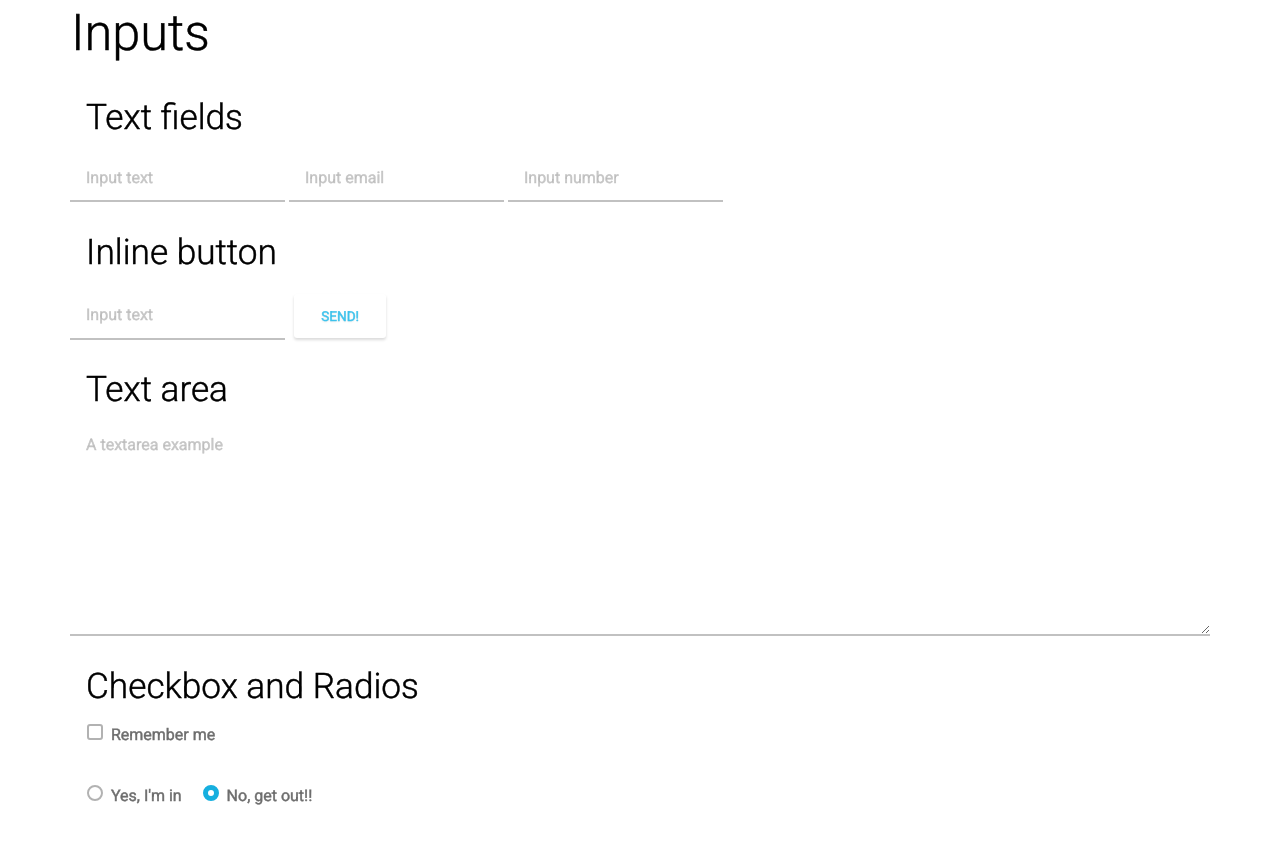
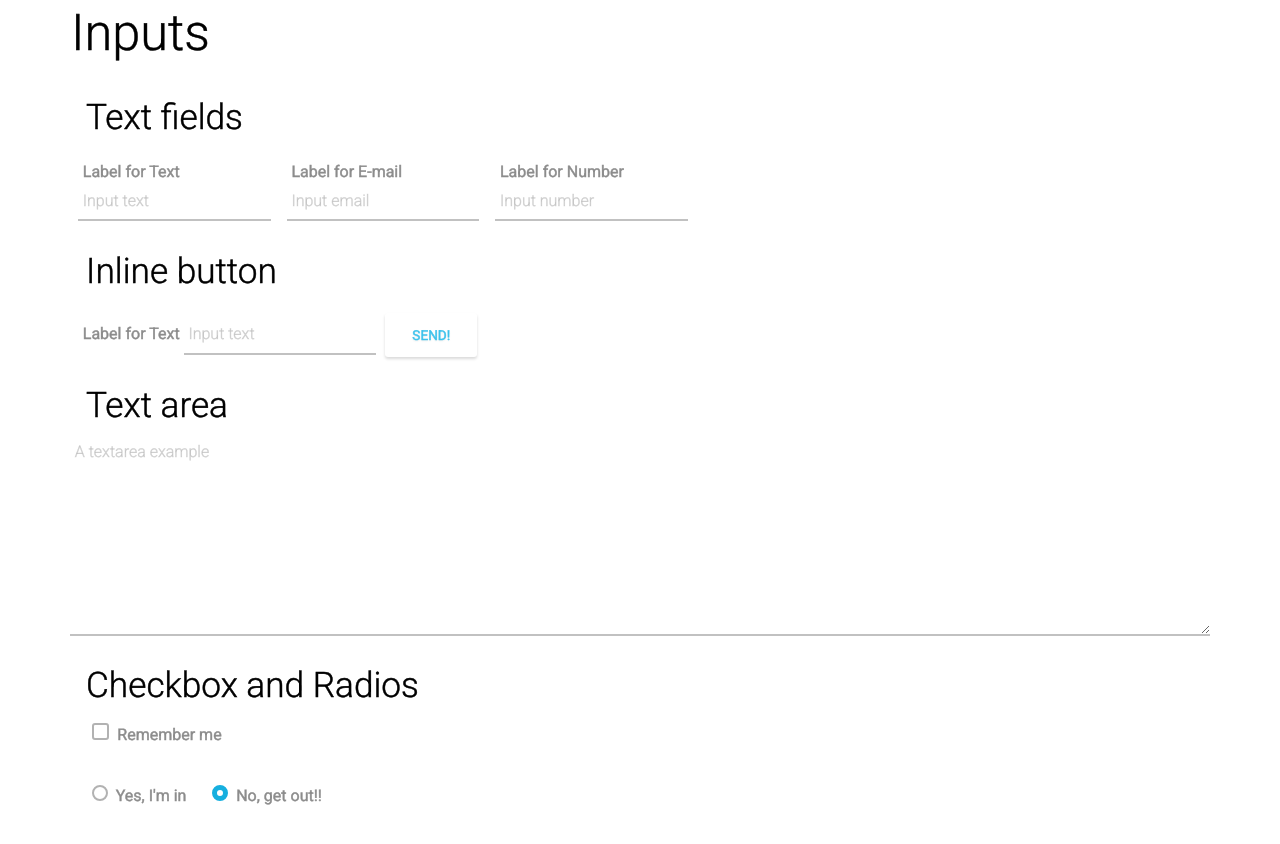
Before and after one commit to zekitow/nu-css, a website: page index.html in a window 1280 px wide. Shown: the part 2524-3368 px from the top of the page. Drawn offline with Linux system fonts and the light colour scheme.

Commit message:
Created labels and fields for inputs.

```diff
--- a/index.html
+++ b/index.html
@@ -248,16 +248,36 @@
 
           <div class="col-md-12">
             <h2>Text fields</h2>
-            <input type="text" placeholder="Input text" />
-            <input type="email" placeholder="Input email" />
-            <input type="number" placeholder="Input number" />
+
+            <div class="fields">
+              <div class="field">
+                <label>Label for Text</label>
+                <input type="text" placeholder="Input text" />
+              </div>
+
+              <div class="field">
+                <label>Label for E-mail</label>
+                <input type="email" placeholder="Input email" />
+              </div>
+
+              <div class="field">
+                <label>Label for Number</label>
+                <input type="number" placeholder="Input number" />
+              </div>
+            </div>
           </div>
 
           <hr class="invisble" />
           <div class="col-md-12">
             <h2>Inline button</h2>
-            <input type="text" placeholder="Input text" />
-            <button>Send!</button>
+
+            <div class="fields inline">
+              <div class="field">
+                <label>Label for Text</label>
+                <input type="text" placeholder="Input text" />
+                <button>Send!</button>
+              </div>
+            </div>
           </div>
 
           <hr class="invisble" />
--- a/sass/components/_inputs.sass
+++ b/sass/components/_inputs.sass
@@ -32,9 +32,9 @@ input[type=tel]:not([readonly]),
 input[type=number]:not([readonly]),
 input[type=search]:not([readonly]),
 textarea:not([readonly])
-  padding: 0.5em 1em
+  padding: 0em 0.3em 0 0.3em
   margin: 0 0 0.8em 0
-  height: 3em
+  height: 2.5em
   border-top: 0
   border-left: 0
   border-right: 0
@@ -48,7 +48,8 @@ textarea:not([readonly])
   width: auto
   +transition(border-bottom-color 0.15s ease-in-out, box-shadow 0.15s ease-in-out)
   +placeholder
-    color: rgba($medium-color, 0.7)
+    color: rgba($medium-color, 0.5)
+    font-weight: 300
   @media (max-width : 480px)
     width: 100%
     margin: 1em 0
@@ -70,8 +71,8 @@ input[type=checkbox]
     +defaultRadius
     content: ''
     margin-right: 0.5em
-    width: 1em
-    height: 1em
+    width: 1.1em
+    height: 1.1em
     border-top: 2px
     border-left: 2px
     border-width: 2px
@@ -84,9 +85,9 @@ input[type=checkbox]
     border-color: $primary-color
     border-top: 0
     border-left: 0
-    height: 1em
+    height: 1.1em
     width: 0.6em
-    margin-right: 0.9em
+    margin-right: 1em
     +transform(rotate(40deg))
 
 input[type=radio]
@@ -108,3 +109,19 @@ input[type=radio]
   &:checked + span:before
     border-color: darken($primary-color, 10%)
     border-width: $text-size / 3.1
+
+label
+  margin: 0.5em 0 0 0.3em
+  font-size: 1em
+  color: darken($medium-color, 15%)
+
+.fields
+  display: flex
+  .field
+    margin: 0 0.5em
+    label
+      display: flex
+  &.inline
+    display: block
+    .field label
+      display: inline-block
```
Also changed, not shown: css/application.css.
